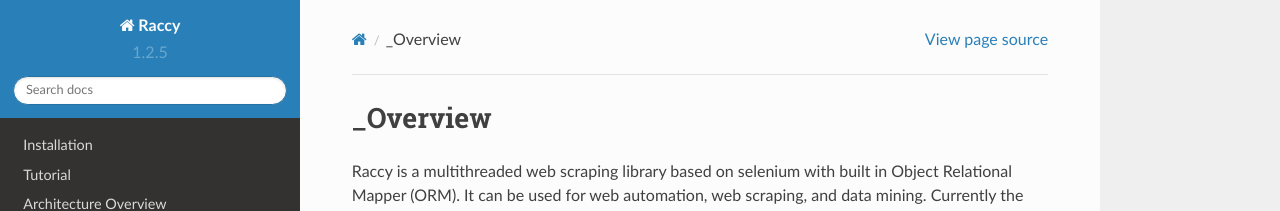
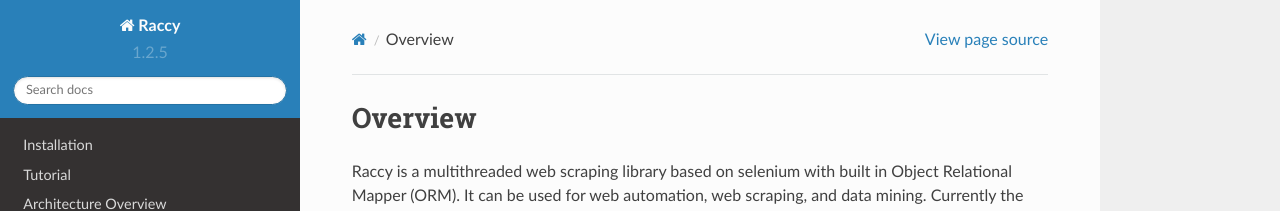
Before and after one commit to danielafriyie/raccy, a Sphinx documentation site: the page built from docs/index.rst, in a window 1280 px wide and 1150 px high. Shown: the top 211 px of the window. Built offline with Sphinx 7.4.7 and the Read the Docs theme 2.0.0, drawn with Linux system fonts in a browser that asks for light colours.

Commit message:
updated docs

```diff
--- a/docs/index.rst
+++ b/docs/index.rst
@@ -1,4 +1,4 @@
-_Overview
+Overview
 =================================
 
 Raccy is a multithreaded web scraping library based on selenium with
```
